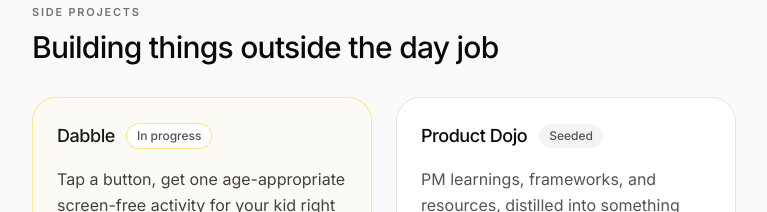
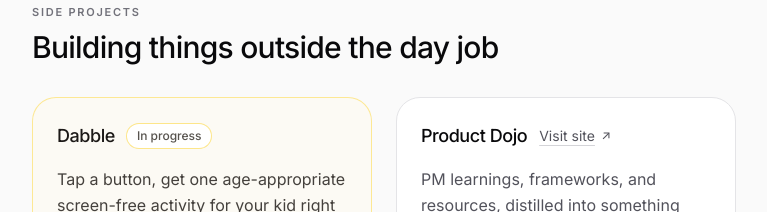
Before and after one commit to nicholaslispace/nicholasli, a Next.js app: page /draft in a window 1280 px wide. Shown: the part 1340-1552 px from the top of the page, without its empty margins (256-1023 px from the left). Built offline with nearby package versions, Linux system fonts and the light colour scheme.

Commit message:
Add Product Dojo site link

```diff
--- a/app/draft/page.tsx
+++ b/app/draft/page.tsx
@@ -163,11 +163,17 @@
           </article>
 
           <article className="rounded-3xl border border-zinc-200 bg-white p-6">
-            <div className="flex items-center gap-3">
+            <div className="flex flex-wrap items-center gap-3">
               <h3 className="text-lg font-medium tracking-tight text-zinc-950">Product Dojo</h3>
-              <span className="rounded-full bg-zinc-100 px-2.5 py-1 text-xs font-medium text-zinc-600">
-                Seeded
-              </span>
+              <a
+                href="https://product-dojo-3a8y.vercel.app/"
+                target="_blank"
+                rel="noopener noreferrer"
+                className="inline-flex items-center gap-1 text-sm text-zinc-600 underline decoration-zinc-300 underline-offset-4 hover:text-zinc-900 hover:decoration-zinc-400"
+              >
+                Visit site
+                <ArrowUpRightIcon className="h-3.5 w-3.5" />
+              </a>
             </div>
             <p className="mt-4 text-sm leading-relaxed text-zinc-600 sm:text-base sm:leading-relaxed">
               PM learnings, frameworks, and resources, distilled into something actually useful.
--- a/app/page.tsx
+++ b/app/page.tsx
@@ -147,11 +147,17 @@
           </article>
 
           <article className="rounded-3xl border border-zinc-200 bg-white p-6">
-            <div className="flex items-center gap-3">
+            <div className="flex flex-wrap items-center gap-3">
               <h3 className="text-lg font-medium tracking-tight text-zinc-950">Product Dojo</h3>
-              <span className="rounded-full bg-zinc-100 px-2.5 py-1 text-xs font-medium text-zinc-600">
-                Seeded
-              </span>
+              <a
+                href="https://product-dojo-3a8y.vercel.app/"
+                target="_blank"
+                rel="noopener noreferrer"
+                className="inline-flex items-center gap-1 text-sm text-zinc-600 underline decoration-zinc-300 underline-offset-4 hover:text-zinc-900 hover:decoration-zinc-400"
+              >
+                Visit site
+                <ArrowUpRightIcon className="h-3.5 w-3.5" />
+              </a>
             </div>
             <p className="mt-4 text-sm leading-relaxed text-zinc-600 sm:text-base sm:leading-relaxed">
               PM learnings, frameworks, and resources, distilled into something actually useful.
```
